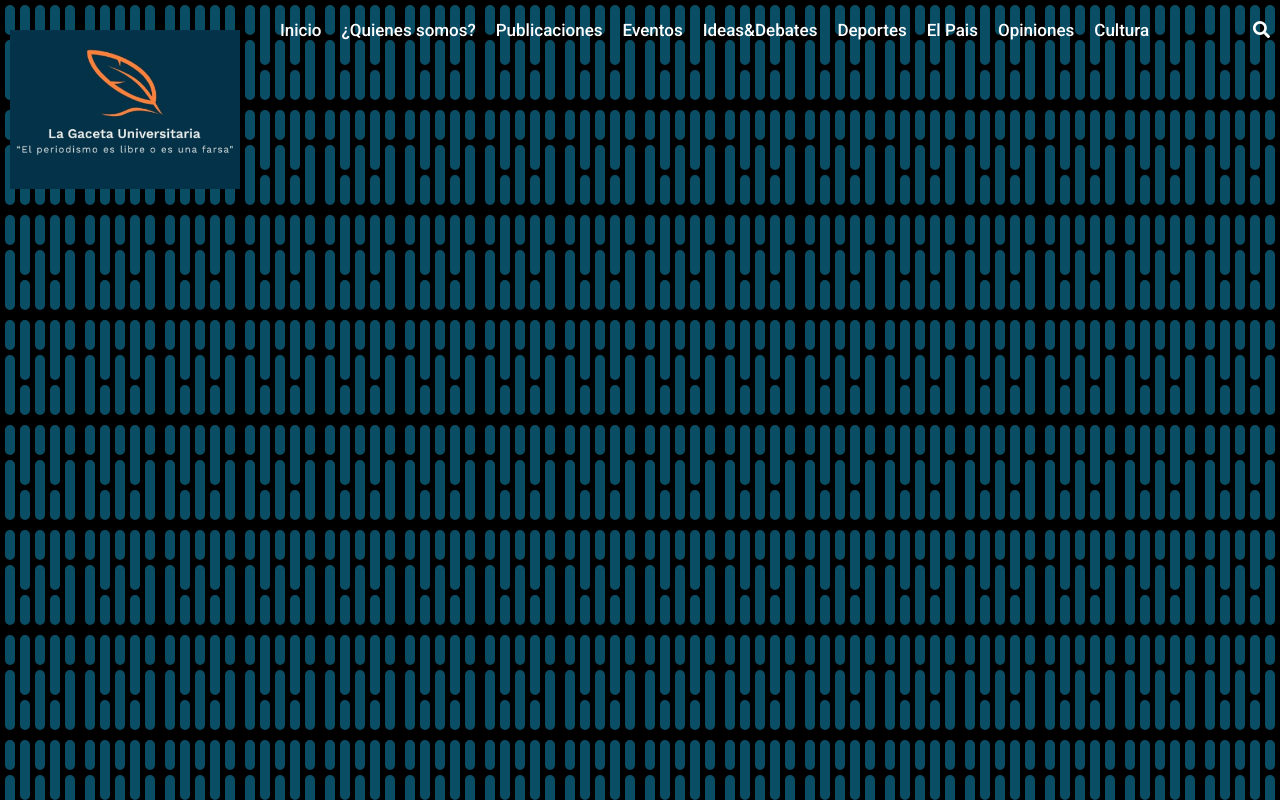
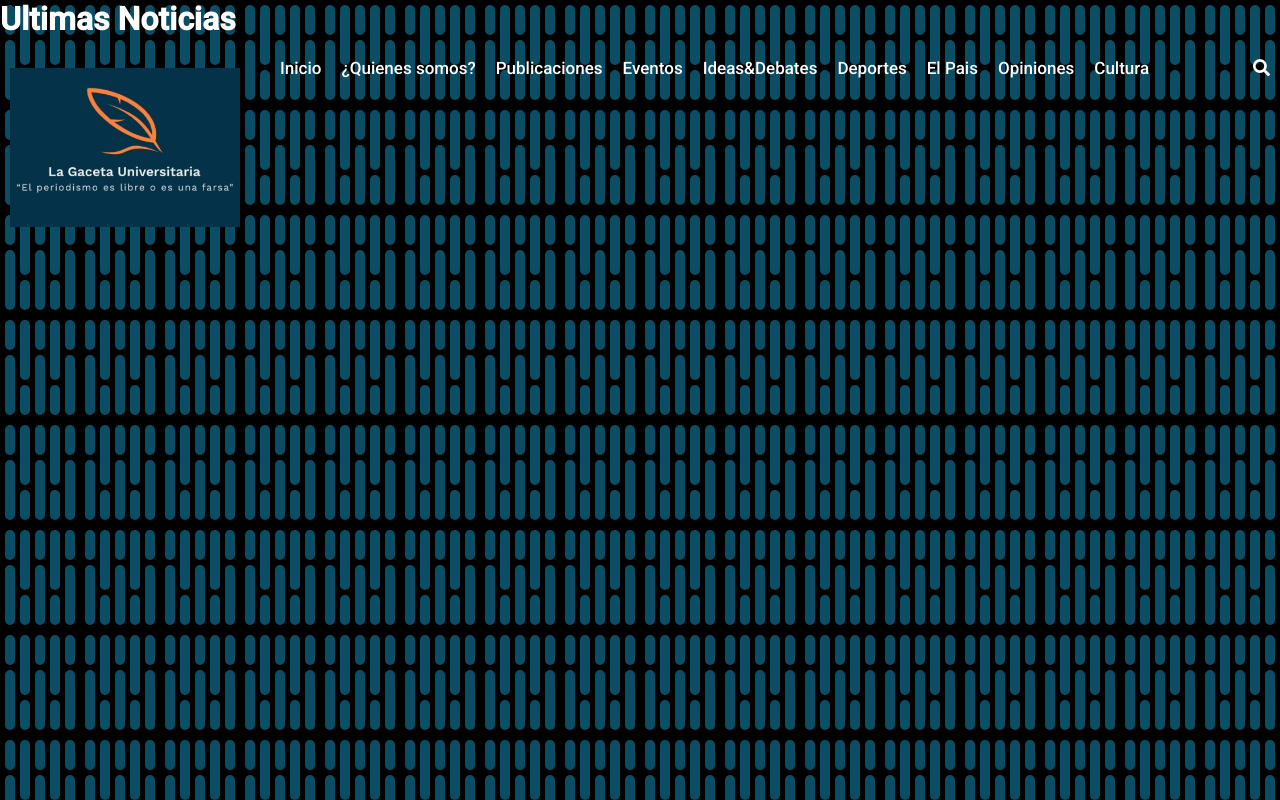
Before and after one commit to AndresG799/Facultativa, a plain HTML site: page index.html in a window 1280 px wide. Drawn offline with Linux system fonts and the light colour scheme; a web font is replaced by a local one.

Commit message:
Prueba Azure

```diff
--- a/index.html
+++ b/index.html
@@ -11,7 +11,7 @@
     <link rel="stylesheet" href="css/style.css">
 </head>
 <body>
-
+    <h1>Ultimas Noticias</h1>
     <div class="container">
         <nav class="nav-main">
             <img src="img/logo-plumaN.png" alt="UNAN-Logo" class="nav-logo">
```
